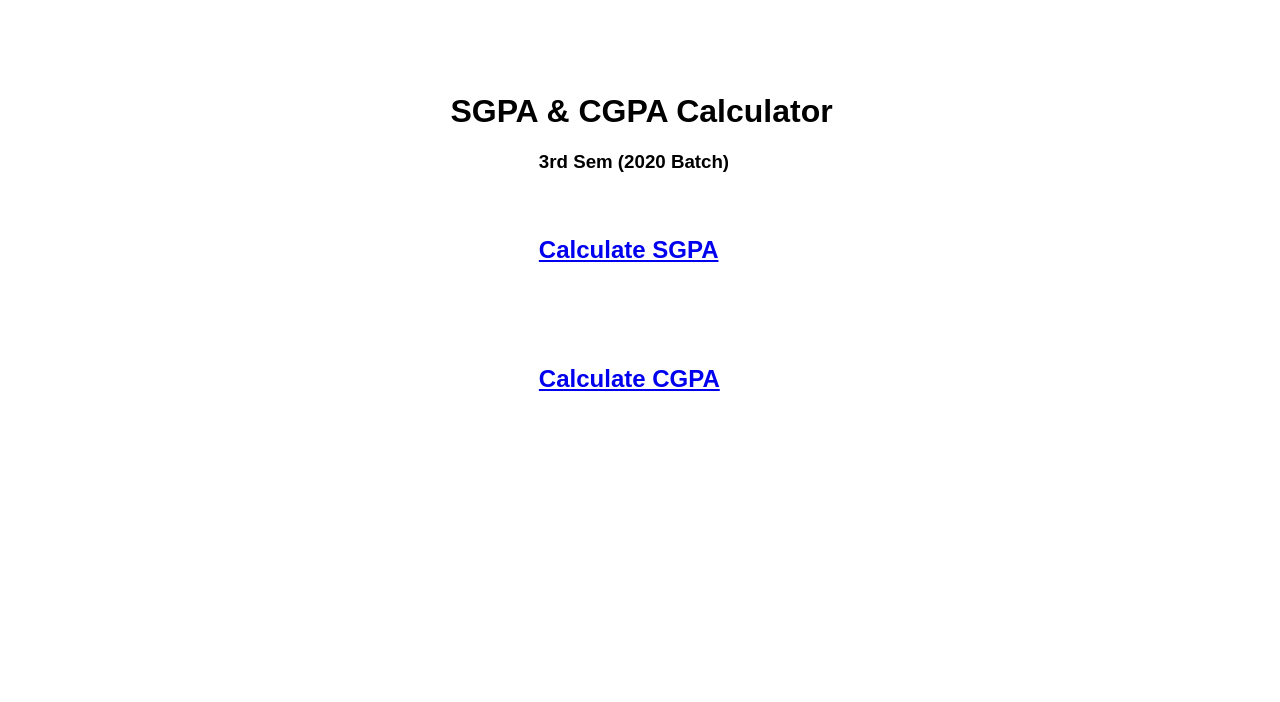
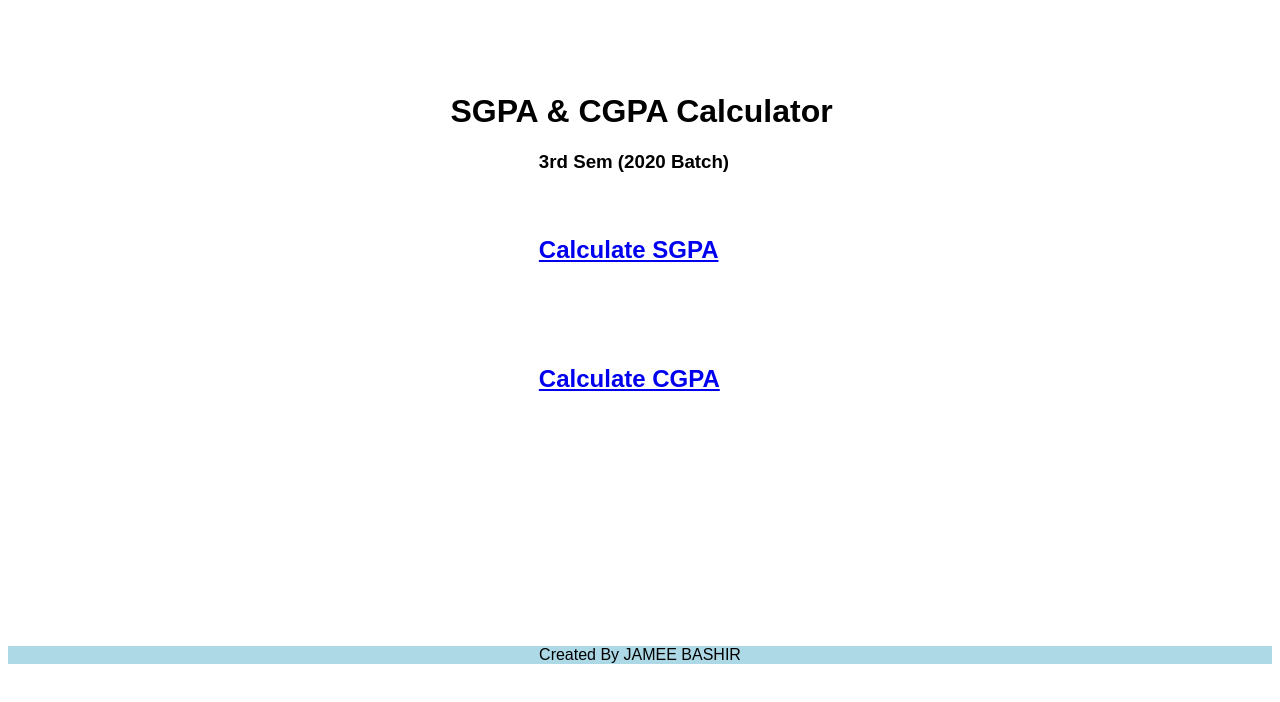
Before and after one commit to JameeBashir1/cgpa_calculator, a plain HTML site: page index.html in a window 1280 px wide. Drawn offline with Linux system fonts and the light colour scheme.

Commit message:
Add files via upload
Updated Name Tag

```diff
--- a/index.html
+++ b/index.html
@@ -27,6 +27,17 @@
         left:7%;
         margin-top: 5%;
       }
+      footer{
+        background-color:lightblue;
+        position: relative;
+        top: 100%;
+        text-align: center;
+        width: 100%;
+        left: -35%;
+      }.second_choice{
+        margin-bottom: 20%;
+      }
+
       @media (max-width: 1028px){
         .main{
           left:14%;
@@ -51,10 +62,10 @@
     <h3>3rd Sem (2020 Batch)</h3>
     <div class="choice">
       <h2><a class="first_choice" href="./components/select_branch.html">Calculate SGPA</a></h2>
-      <br><h2><a href="./components/cgpa.html">Calculate CGPA</a></h2>
-
+      <br><h2 class="second_choice"><a href="./components/cgpa.html">Calculate CGPA</a></h2>
     </div>
-    </div>
-
+    <footer>
+      Created By JAMEE BASHIR
+    </footer>
   </body>
 </html>
```
Also changed, not shown: components/branches/che.html (+10 -1 lines), components/branches/it.html (+10 -0 lines), components/cgpa.html (+11 -2 lines), components/select_branch.html (+10 -1 lines).
